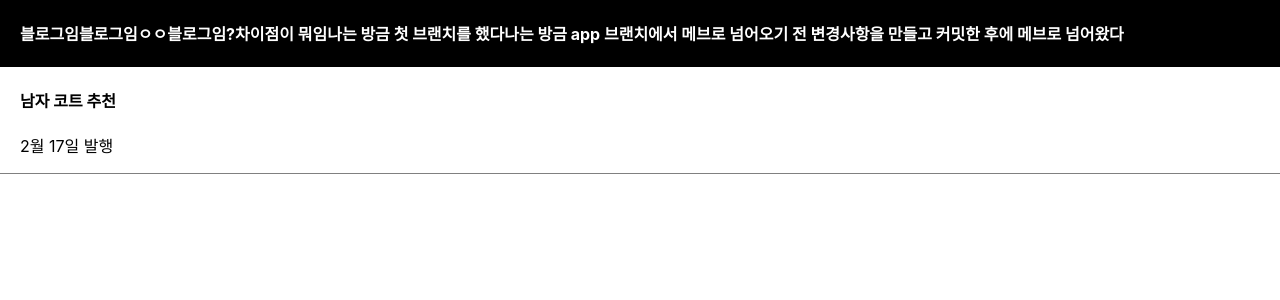
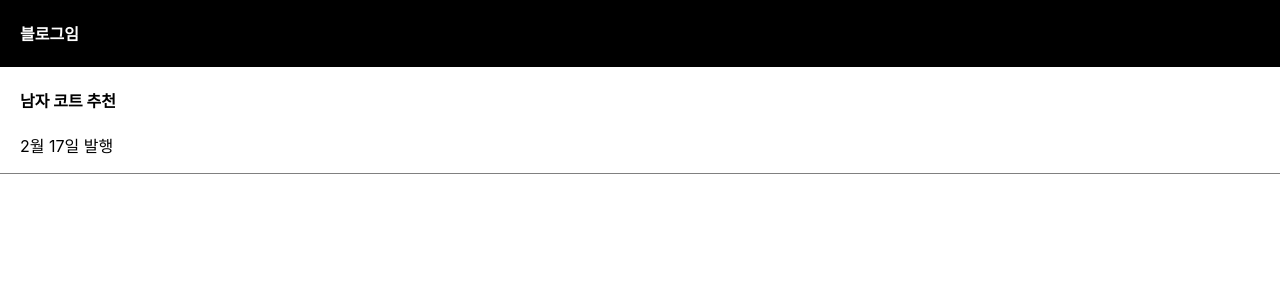
Before and after one commit to womss/sexyguy, a React (Create React App) app: page / in a window 1280 px wide. Shown: the top 300 px of the page. Built offline with nearby package versions, Linux system fonts and the light colour scheme.

Commit message:
다시 시작

```diff
--- a/src/App.js
+++ b/src/App.js
@@ -13,15 +13,8 @@ function App() {
     <div className="App">
       <div className="black-nav">
         <h4>블로그임</h4>
-        <h4>블로그임ㅇㅇ</h4>
-        <h4>블로그임?</h4>
-        <h4>차이점이 뭐임</h4>
-        <h4>나는 방금 첫 브랜치를 했다</h4>
-        <h4>나는 방금 app 브랜치에서 메브로 넘어오기 전
-            변경사항을 만들고 커밋한 후에 메브로 넘어왔다
-        </h4>
       </div>
-      <div className='list'>
+      <div className="list">
         <h4>{ 글제목 }</h4>
         <p>2월 17일 발행</p>
       </div>
```
Also changed, not shown: package.json (+11 -1 lines), 1 other file (tests, documents, lock files or other folders).
